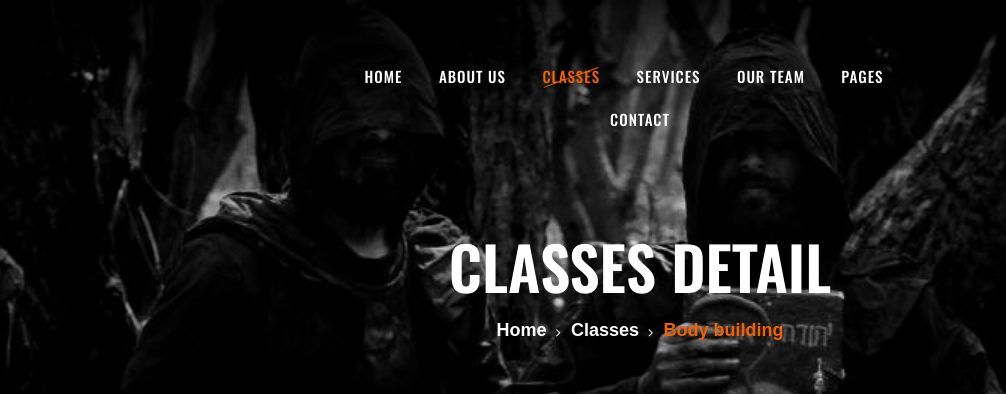
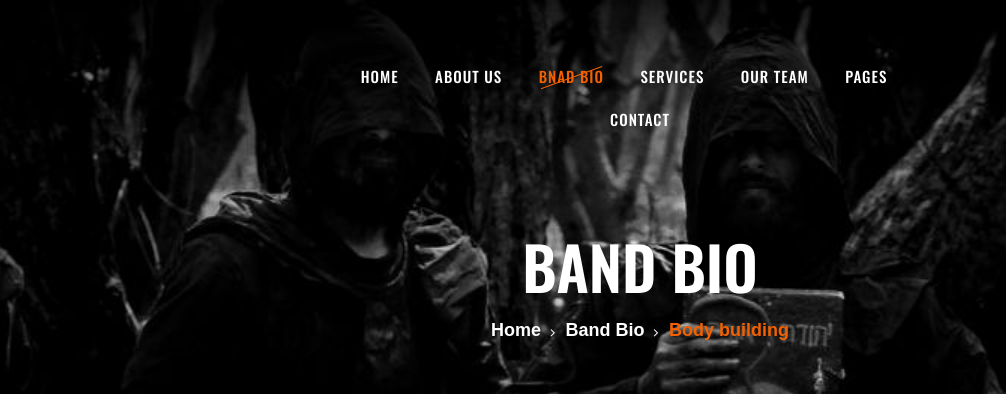
Before and after one commit to 2001-kushalbasak/TombOfLucifer-Epk, a plain HTML site: page class-details.html in a window 1280 px wide. Shown: the top 394 px of the page, 0-1006 px from the left. Drawn offline with nearby package versions, Linux system fonts and the light colour scheme; a web font is replaced by a local one.

Commit message:
added band bio made some small changes

```diff
--- a/class-details.html
+++ b/class-details.html
@@ -43,7 +43,7 @@
             <ul>
                 <li><a href="./index.html">Home</a></li>
                 <li><a href="./about-us.html">About Us</a></li>
-                <li><a href="./class-details.html">Classes</a></li>
+                <li><a href="./class-details.html">Band Bio</a></li>
                 <li><a href="./services.html">Services</a></li>
                 <li><a href="./team.html">Our Team</a></li>
                 <li><a href="#">Pages</a>
@@ -86,7 +86,7 @@
                         <ul>
                             <li><a href="./index.html">Home</a></li>
                             <li><a href="./about-us.html">About Us</a></li>
-                            <li class="active"><a href="./class-details.html">Classes</a></li>
+                            <li class="active"><a href="./class-details.html">Bnad Bio</a></li>
                             <li><a href="./services.html">Services</a></li>
                             <li><a href="./team.html">Our Team</a></li>
                             <li><a href="#">Pages</a>
@@ -131,10 +131,10 @@
             <div class="row">
                 <div class="col-lg-12 text-center">
                     <div class="breadcrumb-text">
-                        <h2>Classes detail</h2>
+                        <h2>Band Bio</h2>
                         <div class="bt-option">
                             <a href="./index.html">Home</a>
-                            <a href="#">Classes</a>
+                            <a href="#">Band Bio</a>
                             <span>Body building</span>
                         </div>
                     </div>
```
Also changed, not shown: about-us.html (+2 -2 lines), index.html (+2 -2 lines).
